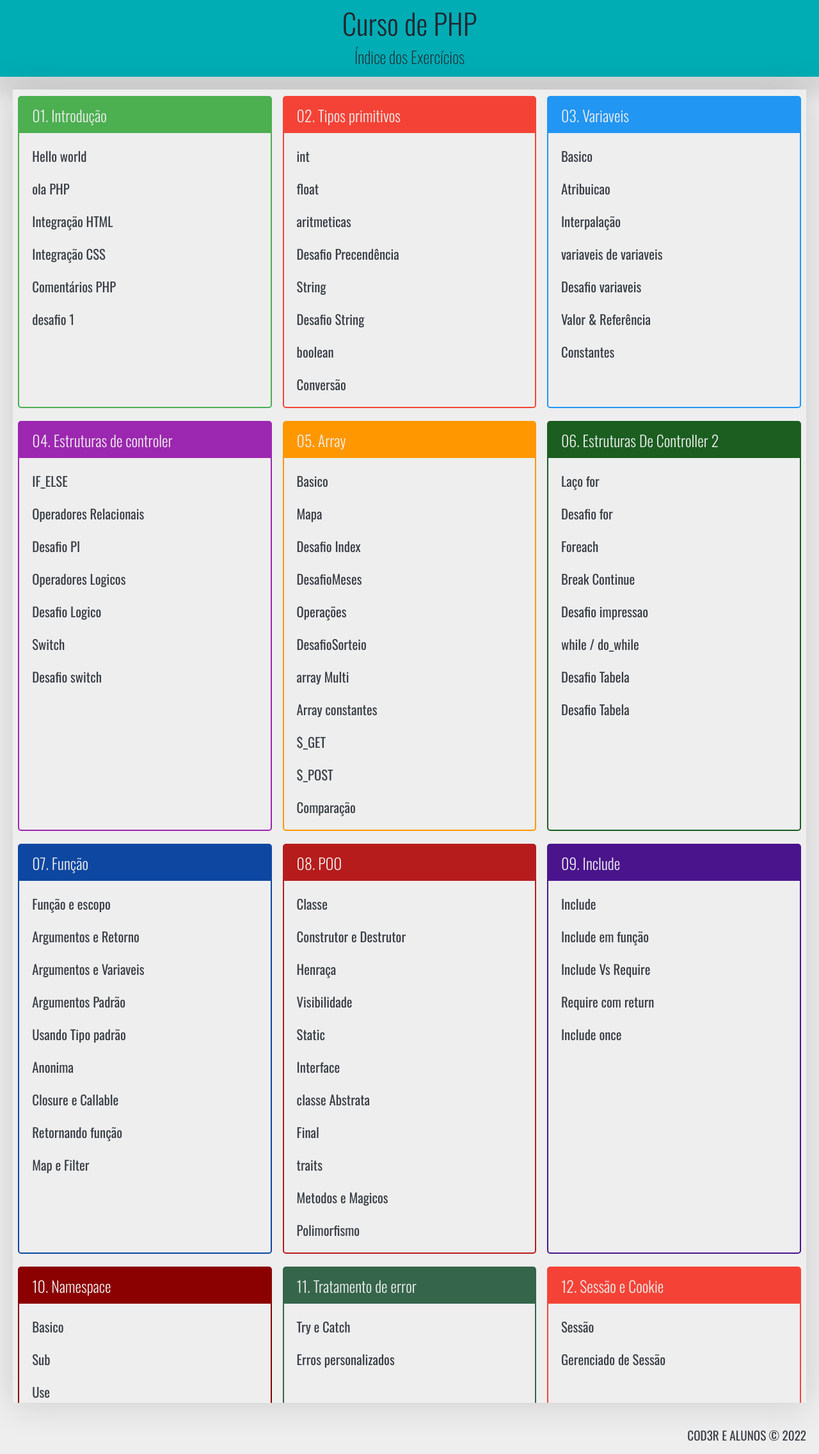
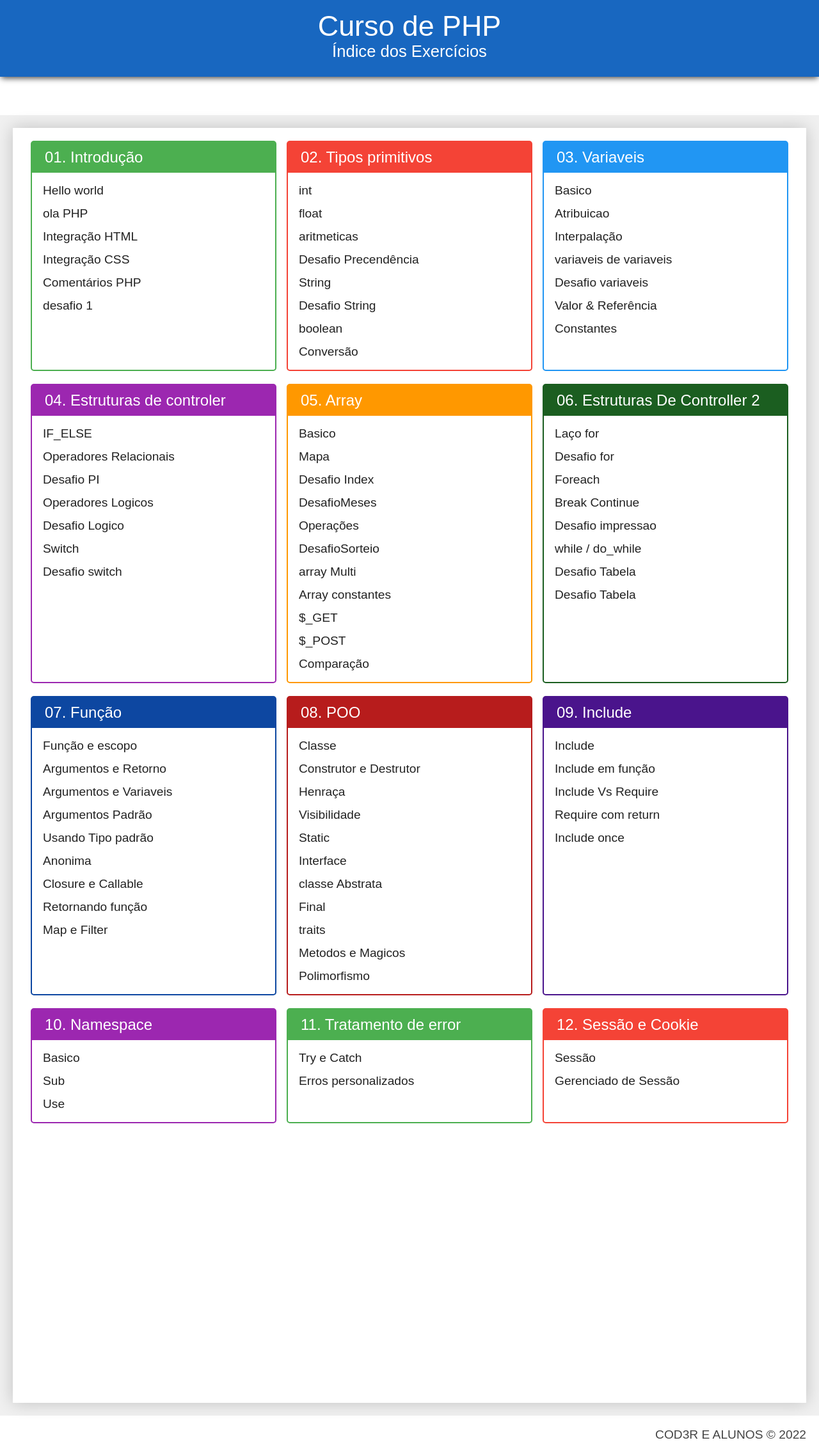
Before and after one commit to PauloHNDS/Curso-PHP, a PHP site: page /CursoPHP/ in a window 1280 px wide. Shown: the whole page at 64% size. Run offline with PHP 8.4, Linux system fonts and the light colour scheme.

Commit message:
arrumando css

```diff
--- a/assets/css/sytle.css
+++ b/assets/css/sytle.css
@@ -1,15 +1,3 @@
-@import url('https://fonts.googleapis.com/css2?family=Oswald:wght@200;300;400;500;600;700&display=swap');
-
-
-:root{
-    --preto: #222831;
-    --cinza: #393e46;
-    --cinza-claro: #c9d6df;
-    --azul: #00adb5;
-    --branco: #eeeeee;
-    --branco-escurto: #f0f0f0;
-}
-
 * {
     font-family: 'Oswald', sans-serif;
     box-sizing: border-box;
@@ -19,38 +7,44 @@ body {
     height: 100vh;
     margin: 0px;
     display: grid;
-    grid-template-rows:120px 1fr 60px;
+    grid-template-rows: 120px 60px 1fr 60px;
     grid-template-columns: 1fr;
-    grid-template-areas: "cabecalho" "principal" "rodape";
+    grid-template-areas:
+        "cabecalho"
+        "navegacao"
+        "principal"
+        "rodape";
 }
 
 .cabecalho {
     grid-area: cabecalho;
-    background-color: var(--azul);
-    color: var(--preto);
+    background-color: #1867c0;
+    color: white;
     display: flex;
     flex-direction: column;
     justify-content: center;
     align-items: center;
     padding-bottom: 10px;
     z-index: 1;
-    -webkit-box-shadow: -1px 11px 23px 16px rgba(0,0,0,0.27);
-    box-shadow: -1px 11px 23px 16px rgba(0,0,0,0.10);
+    box-shadow: 0px 4px 9px -2px rgba(0,0,0,0.75);
 }
+
 .cabecalho > h1 {
     margin: 0px;
     font-weight: 300;
-    font-size: 2.8em;
+    font-size: 2.8rem;
 }
+
 .cabecalho > h2 {
     margin: 0px;
     font-weight: 200;
-    font-size: 1.6em;
+    font-size: 1.6rem;
 }
+
 .principal {
     grid-area: principal;
-    height: calc(100vh - 180px);
-    background-color: var(--branco-escurto);
+    height: calc(100vh - 240px);
+    background-color: #f0f0f0;
     padding: 20px;
 }
 
@@ -58,28 +52,41 @@ body {
     position: relative;
     height: 100%;
     overflow-y: scroll;
-    background-color: var(--branco);
-    -webkit-box-shadow: 0px 0px 49px 4px rgba(0,0,0,0.15);
-    box-shadow: 0px 0px 49px 4px rgba(0,0,0,0.15);
-    z-index: 1;
+    background-color: #fff;
+    padding: 20px;
+    box-shadow: 0px 0px 25px 0px rgba(0, 0, 0, 0.2);
 }
+
+.rodape {
+    grid-area: rodape;
+    background-color: #fff;
+    display: flex;
+    justify-content: flex-end;
+    align-items: center;
+    font-size: 1.2rem;
+    padding-right: 20px;
+    color: #444;
+}
+
 .modulos {
     display: flex;
     flex-wrap: wrap;
     justify-content: space-around;
 }
+
 .modulo {
     flex-basis: 32%;
-    margin: 10px 0px 10px 0px;
+    margin-bottom: 20px;
     border-radius: 5px;
 }
+
 .modulo > h3 {
     margin: 0px;
-    color: var(--branco);
-    background-color: var(--azul);
+    color: #fff;
     font-weight: 300;
     font-size: 1.5rem;
     padding: 10px 20px;
+    background-color: #1867c0;
 }
 
 .modulo > ul {
@@ -89,63 +96,86 @@ body {
 }
 
 .modulo > ul > li {
-    padding: 10px;
-    font-size: 1.3rem;
+    padding: 7px;
+    font-size: 1.2rem;
     cursor: pointer;
-}
-
-.modulo > ul > li:hover {
-    background-color: var(--cinza-claro);
 }
 
 .modulo > ul > li > a {
     display: flex;
     text-decoration: none;
-    color: var(--cinza);
+    color: #222;
 }
+
+.modulo > ul > li:hover {
+    background-color: #EEE;
+}
+
 .modulo.verde { border: 2px solid #4CAF50; }
-.modulo.verde > h3 { background-color: #4CAF50;}
+.modulo.verde > h3 { background-color: #4CAF50; }
 
 .modulo.vermelho { border: 2px solid #F44336; }
-.modulo.vermelho > h3 { background-color: #F44336}
+.modulo.vermelho > h3 { background-color: #F44336; }
 
-.modulo.azul { border: 2px solid #2196f3; }
-.modulo.azul > h3 { background-color: #2196f3;}
+.modulo.azul { border: 2px solid #2196F3; }
+.modulo.azul > h3 { background-color: #2196F3; }
 
 .modulo.roxo { border: 2px solid #9C27B0; }
-.modulo.roxo > h3 { background-color: #9C27B0;}
+.modulo.roxo > h3 { background-color: #9C27B0; }
 
 .modulo.laranja { border: 2px solid #FF9800; }
-.modulo.laranja > h3 { background-color: #FF9800;}
+.modulo.laranja > h3 { background-color: #FF9800; }
 
 .modulo.verde-escuro { border: 2px solid #1B5E20; }
-.modulo.verde-escuro > h3 { background-color: #1B5E20;}
+.modulo.verde-escuro > h3 { background-color: #1B5E20; }
 
 .modulo.vermelho-escuro { border: 2px solid #B71C1C; }
-.modulo.vermelho-escuro > h3 { background-color: #B71C1C;}
+.modulo.vermelho-escuro > h3 { background-color: #B71C1C; }
 
 .modulo.azul-escuro { border: 2px solid #0D47A1; }
-.modulo.azul-escuro > h3 { background-color: #0D47A1;}
+.modulo.azul-escuro > h3 { background-color: #0D47A1; }
 
 .modulo.roxo-escuro { border: 2px solid #4A148C; }
-.modulo.roxo-escuro > h3 { background-color: #4A148C;}
+.modulo.roxo-escuro > h3 { background-color: #4A148C; }
 
-.modulo.vermelho-sangue { border: 2px solid #8b0000; }
-.modulo.vermelho-sangue > h3 { background-color: #8b0000;}
+.modulo.laranja-escuro { border: 2px solid #E65527; }
+.modulo.laranja-escuro > h3 { background-color: #E65527; }
 
-.modulo.verde-novo { border: 2px solid rgba(4, 65, 32, 0.787); }
-.modulo.verde-novo > h3 { background-color: rgba(4, 65, 32, 0.787);}
+p.divisao {
+    margin-bottom: 0px;
+    font-weight: bold;
+}
 
-.rodape {
-    grid-area: rodape;
-    background-color: var(--branco);
+hr {
+    margin-top: 0px;
+}
+
+.navegacao {
+    grid-area: navegacao;
     display: flex;
     justify-content: flex-end;
     align-items: center;
+    background-color: #555;
+}
+
+.navegacao > a {
+    text-decoration: none;
+    color: #FFF;
+    font-weight: 300;
+    font-size: 1.3rem;
+    background-color: #2196f3;
+    padding: 5px 10px;
+    margin-right: 10px;
+}
+
+.navegacao > a.verde { background-color: #4CAF50; }
+.navegacao > a.vermelho { background-color: #F44336; }
+
+span.usuario {
+    flex-grow: 1;
+    justify-self: flex-start;
+    color: #EEE;
+    padding-left: 10px;
     font-size: 1.2rem;
-    padding: 0px 20px;
-    padding-right: 20px;
-    color: var(--cinza);
-    position: sticky;
-    bottom: 0px;
+    font-weight: 300;
 }
--- a/index.php
+++ b/index.php
@@ -132,7 +132,7 @@
                         <li><a href="exercicios.php?dir=include&file=include_once">Include once</a></li>
                     </ul>
                 </div>
-                <div class="modulo vermelho-sangue">
+                <div class="modulo roxo">
                     <h3>10. Namespace</h3>
                     <ul>
                         <li><a href="exercicios.php?dir=namespace&file=basico">Basico</a></li>
@@ -140,7 +140,7 @@
                         <li><a href="exercicios.php?dir=namespace&file=use">Use</a></li>
                     </ul>
                 </div>
-                <div class="modulo verde-novo">
+                <div class="modulo verde">
                     <h3>11. Tratamento de error</h3>
                     <ul>
                         <li><a href="exercicios.php?dir=tratamentoError&file=tryCatch">Try e Catch</a></li>
```
Also changed, not shown: assets/css/exercicios.css (line endings or trailing spaces).
